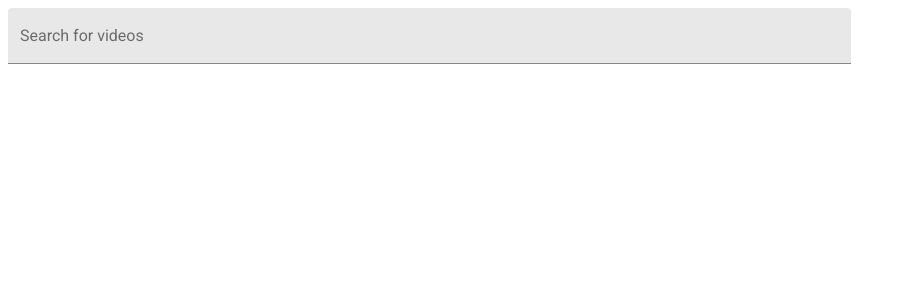
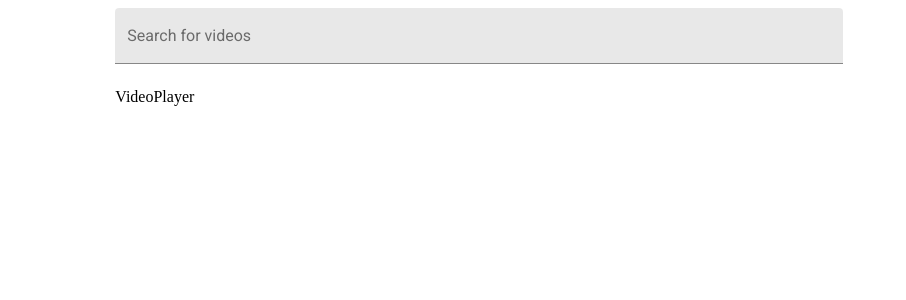
Before and after one commit to hanCodeHub/react-video-app, a React (Create React App) app: page / in a window 1280 px wide. Shown: the top 300 px of the page, without its empty margins (0-906 px from the left). Built offline with nearby package versions, Linux system fonts and the light colour scheme.

Commit message:
fixed material UI grid

```diff
--- a/src/components/App.js
+++ b/src/components/App.js
@@ -17,12 +17,16 @@ class App extends React.Component {
 
     render() {
         return (
-            <Grid container justify={'center'}>
-                <Grid item xs={8}>
+            <Grid container spacing={24} justify={'center'}>
+                <Grid item xs={7}>
                     <SearchBar onSearch={this.handleInput}/>
                 </Grid>
-                <Grid item xs={4}>
+                <Grid item xs={3}>
                     <VideoCard videos={this.state.videos}/>
+                </Grid>
+
+                <Grid item xs={10}>
+                    VideoPlayer
                 </Grid>
             </Grid>
         )
```
